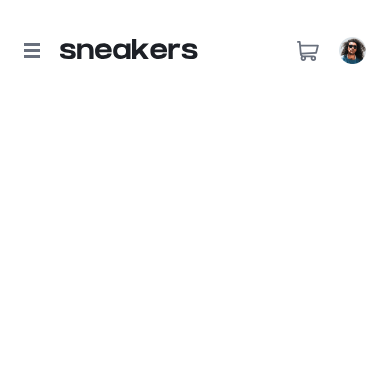
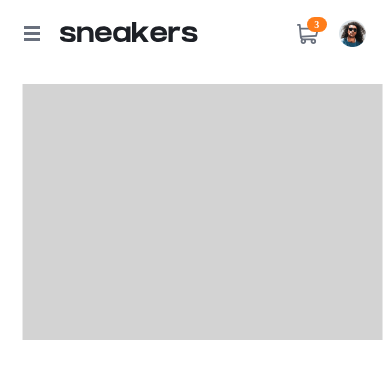
Before and after one commit to Nghuynh07/e_product_page, a React (Create React App) app: page / in a window 390 px wide. Shown: the top 378 px of the page. Built offline with nearby package versions, Linux system fonts and the light colour scheme.

Commit message:
finished nav mobile and desktop styled components and started on cart styled components design

```diff
--- a/src/components/Nav.js
+++ b/src/components/Nav.js
@@ -1,28 +1,47 @@
+import { useState } from "react";
 import {
   NavSC,
   NavContainerSC,
   Menu,
   Logo,
   NavLinks,
+  NavOverlay,
 } from "../stylesComponents/Nav.style";
-import { Cart, CartLogo } from "../stylesComponents/Cart.style";
+import {
+  Cart,
+  CartItem,
+  CartItems,
+  CartLogo,
+} from "../stylesComponents/Cart.style";
 import { Profile } from "../stylesComponents/Profile.style";
 import menu from "../images/icon-menu.svg";
 import logo from "../images/logo.svg";
 import cart from "../images/icon-cart.svg";
 import profile from "../images/image-avatar.png";
+import close from "../images/icon-close.svg";
 
 const Nav = () => {
+  const [isTrue, setIsTrue] = useState(false);
+
+  const toggleMenu = () => {
+    setIsTrue(!isTrue);
+  };
+
   return (
     <NavSC>
       <NavContainerSC>
-        <Menu>
-          <img src={menu} alt='Menu' />
+        {isTrue && <NavOverlay isTrue={isTrue} />}
+        <Menu onClick={toggleMenu}>
+          {isTrue ? (
+            <img src={close} alt='X Icon to close menu' />
+          ) : (
+            <img src={menu} alt='Menu Icon' />
+          )}
         </Menu>
         <Logo>
           <img src={logo} alt='Sneakers Logo in text' />
         </Logo>
-        <NavLinks>
+        <NavLinks isTrue={isTrue}>
           <a href='#collections'>collections</a>
           <a href='#men'>men</a>
           <a href='#women'>women</a>
@@ -30,9 +49,13 @@ const Nav = () => {
           <a href='#contact'>contact</a>
         </NavLinks>
         <Cart>
+          <CartItems>
+            <CartItem />
+          </CartItems>
           <CartLogo>
             <img src={cart} alt='Cart Icon' />
           </CartLogo>
+          <span>3</span>
         </Cart>
         <Profile>
           <img src={profile} alt='Profile Icon' />
--- a/src/stylesComponents/Cart.style.js
+++ b/src/stylesComponents/Cart.style.js
@@ -1,3 +1,33 @@
 import styled from "styled-components";
-export const Cart = styled.div``;
+export const Cart = styled.div`
+  position: relative;
+
+  & span {
+    display: flex;
+    align-items: center;
+    justify-content: center;
+    font-size: 10px;
+    position: absolute;
+    right: -8px;
+    top: -7px;
+    width: 20px;
+    height: 15px;
+    border-radius: 10px;
+    background-color: var(--orange);
+    font-weight: bold;
+    color: var(--white);
+  }
+`;
 export const CartLogo = styled.div``;
+
+export const CartItems = styled.div`
+  position: absolute;
+  width: calc(360rem / 16);
+  height: calc(256rem / 16);
+  top: 60px;
+  right: 50%;
+  transform: translateX(20.7%);
+  background-color: lightgray;
+`;
+
+export const CartItem = styled.div``;
--- a/src/stylesComponents/Global.style.js
+++ b/src/stylesComponents/Global.style.js
@@ -35,9 +35,7 @@ export default createGlobalStyle`
         --white:  hsl(0, 0%, 100%);
 
         ---black: hsl(0, 0%, 0%);
-
-
-        font-family: 'Kumbh Sans', sans-serif;;
+        --font-family: "Kumbh Sans", sans-serif;
     }
 
     img {
--- a/src/stylesComponents/Nav.style.js
+++ b/src/stylesComponents/Nav.style.js
@@ -4,20 +4,26 @@ export const NavSC = styled.nav``;
 
 // Nav Container
 export const NavContainerSC = styled.div`
-  --desktop-breakpoint: 90rem;
-  min-height: 12vh;
+  min-height: 8vh;
   padding: 0 var(--mobile-padding);
   display: flex;
   align-items: center;
   gap: 20px;
+  position: relative;
   @media (min-width: 90rem) {
     padding: 0 var(--desktop-padding);
     gap: 40px;
+    min-height: 12vh;
   }
 `;
 
 // Menu
 export const Menu = styled.div`
+  z-index: 100;
+  cursor: pointer;
+  img {
+    pointer-events: none;
+  }
   @media (min-width: 90rem) {
     display: none;
   }
@@ -37,9 +43,55 @@ export const Logo = styled.div`
 
 // Links
 export const NavLinks = styled.div`
-  display: none;
+  /* display: none; */
+  font-family: "Kumbh Sans", sans-serif;
+  position: absolute;
+  top: 0;
+  left: 0;
+  display: flex;
+  flex-direction: column;
+  padding: 0 var(--mobile-padding);
+  padding-top: 12vh;
+  gap: 25px;
+  background-color: var(--white);
+  min-width: 70%;
+  min-height: 100vh;
+  transform: ${(props) =>
+    props.isTrue ? `translateX(0)` : `translateX(-100%)`};
+
+  @media (prefers-reduced-motion: no-preference) {
+    transition: transform 0.2s ease-in-out;
+  }
+  & a {
+    text-transform: capitalize;
+    font-weight: bold;
+    color: var(--very-dark-blue);
+
+    @media (min-width: 90rem) {
+      font-family: "Kumbh Sans", sans-serif;
+      font-weight: normal;
+      color: var(--dark-grayish-blue);
+    }
+  }
+
   @media (min-width: 90rem) {
+    all: initial;
     display: flex;
     width: 100%;
+    gap: 40px;
   }
 `;
+
+export const NavOverlay = styled.div`
+  position: absolute;
+  top: 0;
+  left: 0;
+  width: 100%;
+  height: 100vh;
+  transform: ${(props) =>
+    props.isTrue ? `translateX(0)` : `translateX(-100%)`};
+  background-color: rgba(0 0 0 / 0.75);
+  @media (prefers-reduced-motion: no-preference) {
+    transition: transform 0.2s ease-in-out;
+  }
+`;
```
